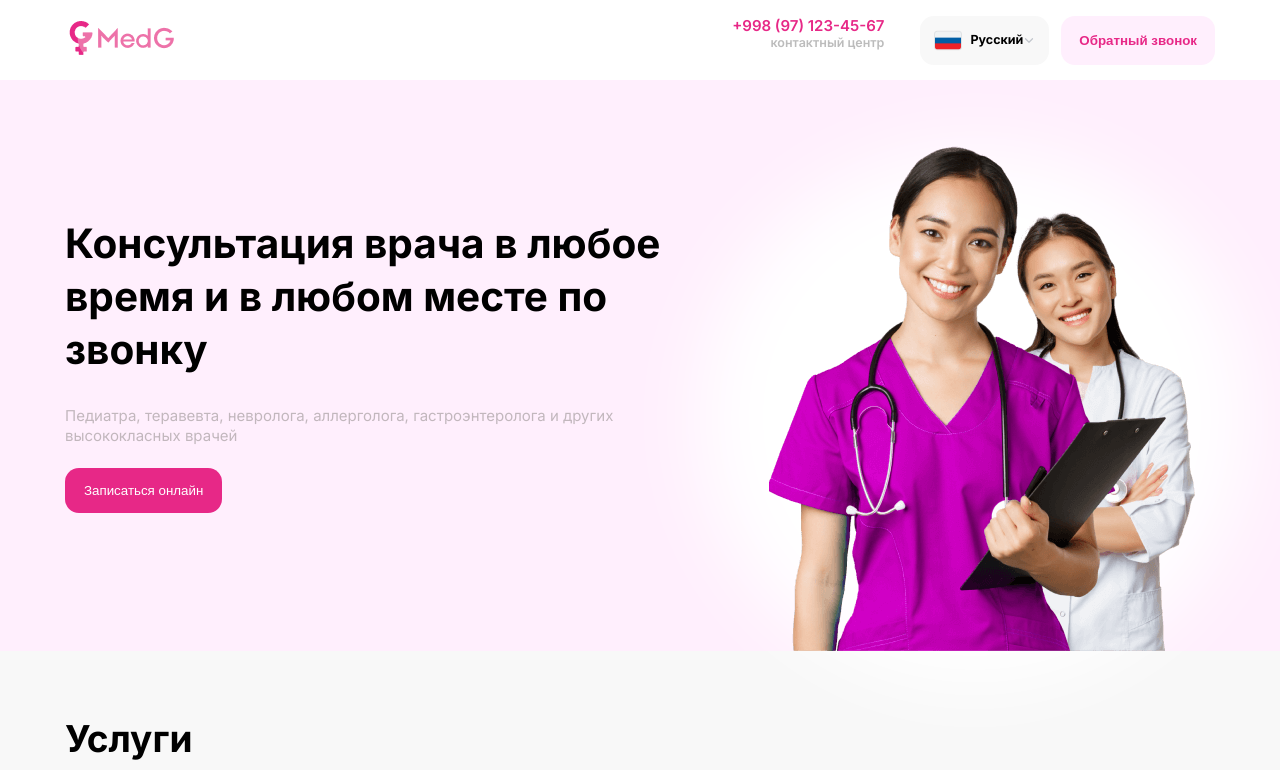
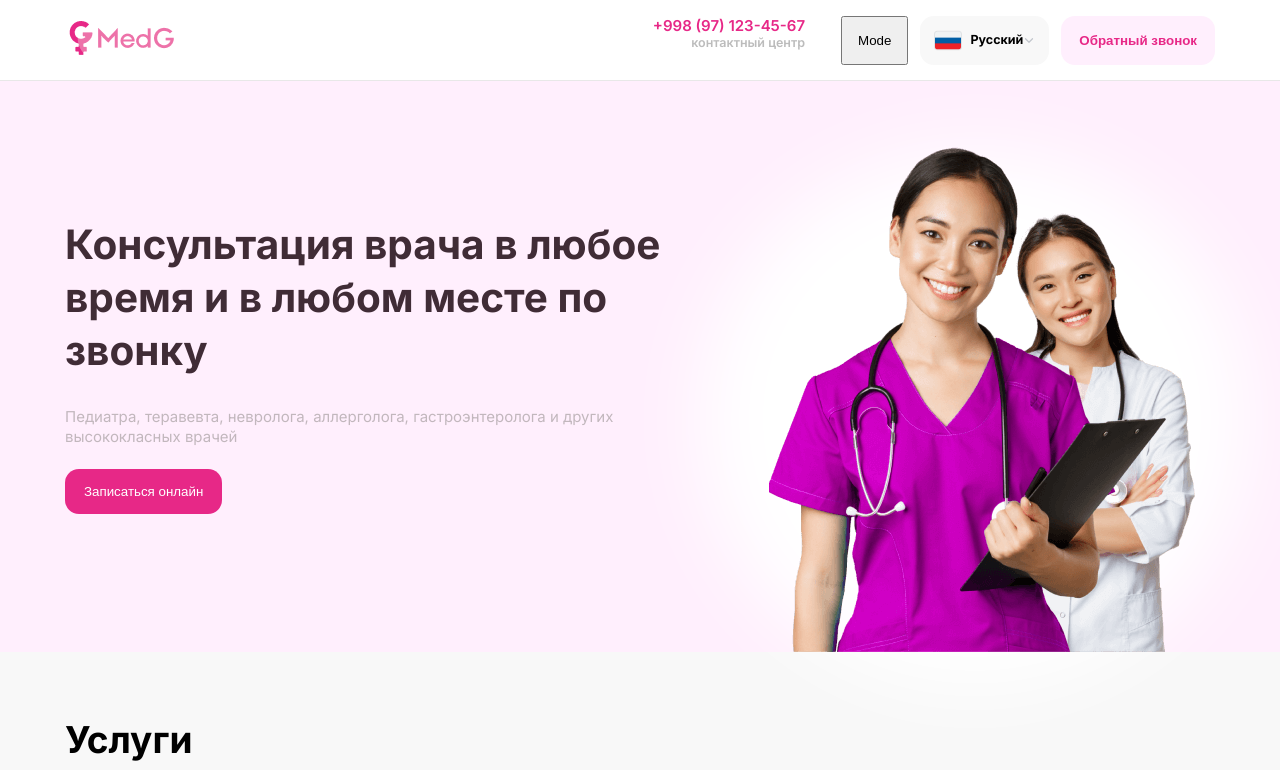
Before and after one commit to mukhammadjondev/medg-medical-center, a React (Vite) app: page / in a window 1280 px wide. Shown: the top 770 px of the page. Built offline with nearby package versions, Linux system fonts and the light colour scheme.

Commit message:
dark and light mode

```diff
--- a/src/App.jsx
+++ b/src/App.jsx
@@ -1,19 +1,31 @@
 import { BrowserRouter as Router, Routes, Route } from "react-router-dom"
-import Navbar from "./components/navbar"
+import { Navbar, Footer } from "./components"
 import Home from "./pages/home"
 import BlogDetailed from './pages/blog-detailed'
-import Footer from "./components/footer"
+import { ThemeProvider } from "styled-components"
+import { darkTheme, lightTheme } from "./theme/themes"
+import { useState } from "react"
 
 function App() {
+  const [theme, setTheme] = useState('light')
+
+  const toggleMode = () => {
+    const newTheme = theme === "light" ? "dark" : "light"
+    setTheme(newTheme)
+    localStorage.setItem("mode", newTheme)
+  }
+
   return (
+    <ThemeProvider theme={localStorage.getItem('mode') === 'dark' ? darkTheme : lightTheme}>
       <Router>
-      <Navbar />
+        <Navbar toggleMode={toggleMode} />
         <Routes>
           <Route exact path="/" element={<Home />} />
           <Route path="/blog-detailed" element={<BlogDetailed />} />
         </Routes>
         <Footer />
       </Router>
+    </ThemeProvider>
   )
 }
 
--- a/src/components/FAQ.jsx
+++ b/src/components/FAQ.jsx
@@ -43,7 +43,7 @@ const Item = styled.div`
   flex-direction: column;
   justify-content: space-between;
   align-items: center;
-  background-color: var(--bg-white);
+  background-color: var(--bg-primary);
   border-radius: 12px;
   overflow: hidden;
 `
--- a/src/components/blogs.jsx
+++ b/src/components/blogs.jsx
@@ -35,7 +35,6 @@ const BlogCardWrapper = styled.div`
   display: flex;
   flex-direction: column;
   gap: 20px;
-  flex: 1;
 `
 
 export default Blogs
--- a/src/components/hero.jsx
+++ b/src/components/hero.jsx
@@ -20,7 +20,7 @@ const Hero = () => {
 }
 
 const HeroMain = styled.main`
-  background-color: var(--bg-primary);
+  background-color: ${({theme}) => theme.bgHero};
   width: 100%;
 `
 
@@ -37,6 +37,7 @@ const Box = styled.div`
 `
 
 const Title = styled.h1`
+  color: ${({theme}) => theme.textPrimary};
   font-size: 2.7rem;
   font-weight: 700;
   margin-bottom: 2rem;
@@ -77,7 +78,7 @@ const BlurFon = styled.div`
   width: 550px;
   height: 535px;
   border-radius: 50%;
-  background-color: #fff;
+  background-color: ${({theme}) => theme.blurFon ? theme.blurFon : '#FFF'};
   filter: blur(40px);
   right: -10px;
   top: 70px;
--- a/src/components/navbar.jsx
+++ b/src/components/navbar.jsx
@@ -4,9 +4,10 @@ import ruFlag from '../assets/ru.png'
 import chevronDown from '../assets/icons/chevron-down.svg'
 import { Link } from "react-router-dom"
 
-const Navbar = () => {
+const Navbar = ({toggleMode}) => {
   return (
-    <Container>
+    <NavbarBg>
+      <Container className="container">
         <Link to={'/'}>
           <Image src={logo} alt='logo' />
         </Link>
@@ -15,6 +16,7 @@ const Navbar = () => {
             +998 (97) 123-45-67
             <small style={{color: '#bcbcbc'}}>контактный центр</small>
           </PhoneNum>
+          <ModeBtn onClick={toggleMode}>Mode</ModeBtn>
           <LanguageBtn>
             <img src={ruFlag} alt="Russia flag" style={{marginRight: '8px'}} />
             <small style={{color: 'var(--text-black)', fontWeight: 'bold'}}>Русский</small>
@@ -23,15 +25,17 @@ const Navbar = () => {
           <ModalBtn>Обратный звонок</ModalBtn>
         </Box>
       </Container>
+    </NavbarBg>
   )
 }
 
+const NavbarBg = styled.div`
+  background-color: ${({theme}) => theme.bgNavbar ? theme.bgNavbar : '#FFF'};
+  border-bottom: 1px solid #E8E8E8;
+`
+
 const Container = styled.div`
-  max-width: 1200px;
-  width: 100%;
   height: 80px;
-  margin: 0 auto;
-  padding: 0 25px;
   display: flex;
   justify-content: space-between;
   align-items: center;
@@ -59,6 +63,11 @@ const PhoneNum = styled.p`
   align-items: flex-end;
 `
 
+const ModeBtn = styled.button`
+  margin-right: 12px;
+  padding: 10px 15px;
+`
+
 const LanguageBtn = styled.div`
   padding: 10px 14px;
   margin-right: 12px;
@@ -75,7 +84,7 @@ const ModalBtn = styled.button`
   padding: 14px 18px;
   border-radius: 14px;
   border: none;
-  background-color: var(--bg-primary);
+  background-color: var(--bg-hero);
   cursor: pointer;
 `
 
--- a/src/index.css
+++ b/src/index.css
@@ -11,12 +11,12 @@
   line-height: 1.3;
   font-size: 15px;
   font-weight: 400;
-  color: var(--text-black);
+  color: var(--text-primary);
 
   /* colors */
-  --bg-primary: #FFEFFD;
+  --bg-primary: #FFF;
   --bg-secondary: #F8F8F8;
-  --bg-white: #FFF;
+  --bg-hero: #FFEFFD;
   --text-sec: #C2B7BD;
   --main: #E72887;
 }
--- a/src/pages/blog-detailed.jsx
+++ b/src/pages/blog-detailed.jsx
@@ -6,7 +6,7 @@ import { blogs } from "../constants/blogs"
 const BlogDetailed = () => {
   const filteredBlog = blogs.filter(blog => blog.id > 1)
   return (
-    <section style={{borderTop: '1px solid #E8E8E8'}}>
+    <section>
       <div className="container">
         <Routes>Home/Blog-Detailed</Routes>
         {blogs.map(blog => (
--- /dev/null
+++ b/src/theme/themes.js
@@ -0,0 +1,25 @@
+import { createGlobalStyle } from "styled-components"
+
+export const lightTheme = {
+  bgPrimary: "#FFF",
+  bgSecondary: "#F8F8F8",
+  bgHero: "#FFEFFD",
+  textPrimary: "#402C36",
+  textSecondary: "#C2B7BD",
+}
+
+export const darkTheme = {
+  bgPrimary: "#1D1D1D",
+  bgSecondary: "#454545",
+  bgHero: "#1D1D1D",
+  bgNavbar: "#323232",
+  blurFon: "#2D1E29",
+  textPrimary: "#FFF",
+  textSecondary: "#C2B7BD",
+}
+
+export const GlobalStyles = createGlobalStyle`
+  body {
+    background-color: ${({theme}) => theme.bgPrimary};
+  }
+`
```
Lines whose indentation alone changed are shown as unchanged.
